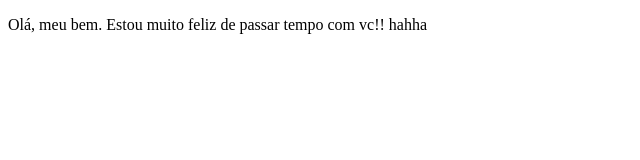
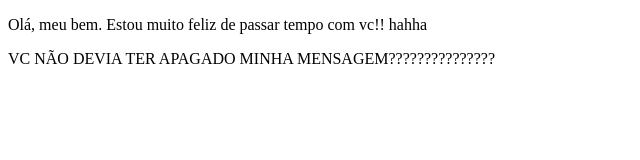
Before and after one commit to Matheus-Galdino/love-gallery, a plain HTML site: page index.html in a window 1280 px wide. Shown: the whole page, without its empty margins (0-640 px from the left). Drawn offline with Linux system fonts and the light colour scheme.

Commit message:
pq vc fez isso?

```diff
--- a/index.html
+++ b/index.html
@@ -7,5 +7,6 @@
 </head>
 <body>
     <p>Olá, meu bem. Estou muito feliz de passar tempo com vc!! hahha</p>
+    <p>VC NÃO DEVIA TER APAGADO MINHA MENSAGEM???????????????</p>
 </body>
 </html>
```
